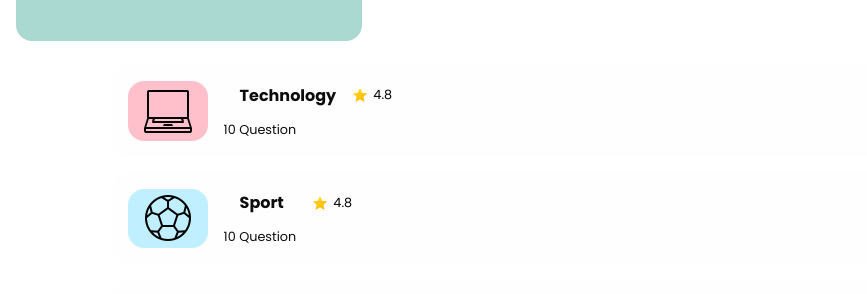
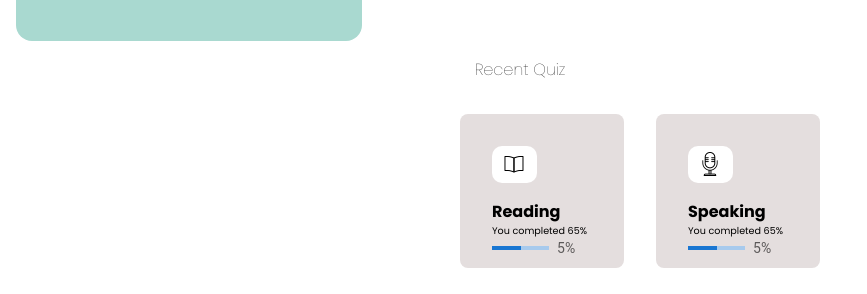
Before and after one commit to vinicius-soares-dev/promodigital-test, a React (Vite) app: page / in a window 1280 px wide. Shown: the part 485-779 px from the top of the page, without its empty margins (0-867 px from the left). Built offline with nearby package versions, Linux system fonts and the light colour scheme.

Commit message:
feat: add section recent quiz

```diff
--- /dev/null
+++ b/src/assets/components/LinearProgress/index.tsx
@@ -0,0 +1,38 @@
+import LinearProgress, { LinearProgressProps } from '@mui/material/LinearProgress';
+import Typography from '@mui/material/Typography';
+import Box from '@mui/material/Box';
+import { useState, useEffect } from 'react';
+
+function LinearProgressWithLabel(props: LinearProgressProps & { value: number }) {
+  return (
+    <Box sx={{ display: 'flex', alignItems: 'center' }}>
+      <Box sx={{ width: '100%', mr: 1 }}>
+        <LinearProgress variant="determinate" {...props} />
+      </Box>
+      <Box sx={{ minWidth: 35 }}>
+        <Typography variant="body2" color="text.secondary">{`${Math.round(
+          props.value,
+        )}%`}</Typography>
+      </Box>
+    </Box>
+  );
+}
+
+export default function LinearWithValueLabel() {
+  const [progress, setProgress] = useState(5);
+
+  useEffect(() => {
+    const timer = setInterval(() => {
+      setProgress((prevProgress) => (prevProgress >= 65 ? 5 : prevProgress + 10));
+    }, 800);
+    return () => {
+      clearInterval(timer);
+    };
+  }, []);
+
+  return (
+    <Box sx={{ width: '100%' }}>
+      <LinearProgressWithLabel value={progress} />
+    </Box>
+  );
+}
--- a/src/assets/pages/home/index.tsx
+++ b/src/assets/pages/home/index.tsx
@@ -2,14 +2,18 @@ import { Header } from "../../components/Header";
 
 import "../../styles/progress-bar/style.css";
 import "../../styles/popular-quiz/style.css";
+import "../../styles/recent-quiz/style.css";
 
 import { Stack, CircularProgress } from "@mui/material";
 import LaptopIcon from "../../img/icons8-notebook-50.png";
 import SoccerBallIcon from "../../img/icons8-bola-de-futebol-2-50.png";
 import MusicIcon from "../../img/icons8-adicionar-música-50.png";
 import StarIcon from "../../img/icons8-estrela-32.png";
+import BookIcon from "../../img/icons8-book-open-24.png";
+import MicIcon from "../../img/icons8-microfone-24.png";
 
 import { Link } from "react-router-dom";
+import LinearWithValueLabel from "../../components/LinearProgress";
 
 
 export const Home = () => {
@@ -33,6 +37,34 @@ export const Home = () => {
                 </section>
             </section>
 
+            <section className="recent-quiz">
+                <p className="description-section">Recent Quiz</p>
+                <section className="recent-activities">
+                    <section className="reading-quiz">
+                        <section className="book-img">
+                            <img src={BookIcon} alt="book icon"></img>
+                        </section>
+                        <h5>Reading</h5>
+                        <p>You completed 65%</p>
+                        <LinearWithValueLabel />
+
+                    </section>
+
+
+                    <section className="speaking-quiz">
+                        <section className="phone-img">
+                            <img src={MicIcon} alt="mic icon"></img>
+                        </section>
+                        <h5>Speaking</h5>
+                        <p>You completed 65%</p>
+                        <LinearWithValueLabel />
+                    </section>
+
+                </section>
+
+
+
+            </section>
 
 
             <section className="popular-quiz">
--- /dev/null
+++ b/src/assets/styles/recent-quiz/style.css
@@ -0,0 +1,77 @@
+.recent-quiz {
+    display: flex;
+    align-items: center;
+    justify-content: center;
+    flex-direction: column;
+}
+
+.recent-quiz > .description-section {
+    font-family: var(--font-main);
+    font-weight: lighter;
+    margin-right: 15em;
+}
+
+.recent-quiz > .recent-activities {
+    display: flex;
+    padding: 1em;
+}
+
+.recent-quiz > .recent-activities > .reading-quiz {
+    margin: 1em;
+    padding: 2em;
+    background: rgb(228, 222, 222);
+    border-radius: 8px;
+    width: 100px;
+    height: 90px;
+}
+
+.recent-quiz > .recent-activities > .reading-quiz > .book-img {
+    background: #fff;
+    width: 32px;
+    display: flex;
+    align-items: center;
+    justify-content: center;
+    padding: 0.4em;
+    border-radius: 10px;
+    margin-bottom: 1em;
+}
+
+.recent-quiz > .recent-activities > .reading-quiz > h5 {
+    font-size: 1em;
+    font-family: var(--font-main);
+}
+
+.recent-quiz > .recent-activities > .reading-quiz > p {
+    font-size: 0.6rem;
+    font-family: var(--font-main);
+}
+
+.recent-quiz > .recent-activities > .speaking-quiz {
+    margin: 1em;
+    padding: 2em;
+    background: rgb(228, 222, 222);
+    border-radius: 8px;
+    width: 100px;
+    height: 90px;
+}
+
+.recent-quiz > .recent-activities > .speaking-quiz > .phone-img {
+    background: #fff;
+    width: 32px;
+    display: flex;
+    align-items: center;
+    justify-content: center;
+    padding: 0.4em;
+    border-radius: 10px;
+    margin-bottom: 1em;
+}
+
+.recent-quiz > .recent-activities > .speaking-quiz > h5 {
+    font-size: 1em;
+    font-family: var(--font-main);
+}
+
+.recent-quiz > .recent-activities > .speaking-quiz > p {
+    font-size: 0.6rem;
+    font-family: var(--font-main);
+}
```
Also changed, not shown: src/assets/img/icons8-book-open-24.png (added), src/assets/img/icons8-microfone-24.png (added).
